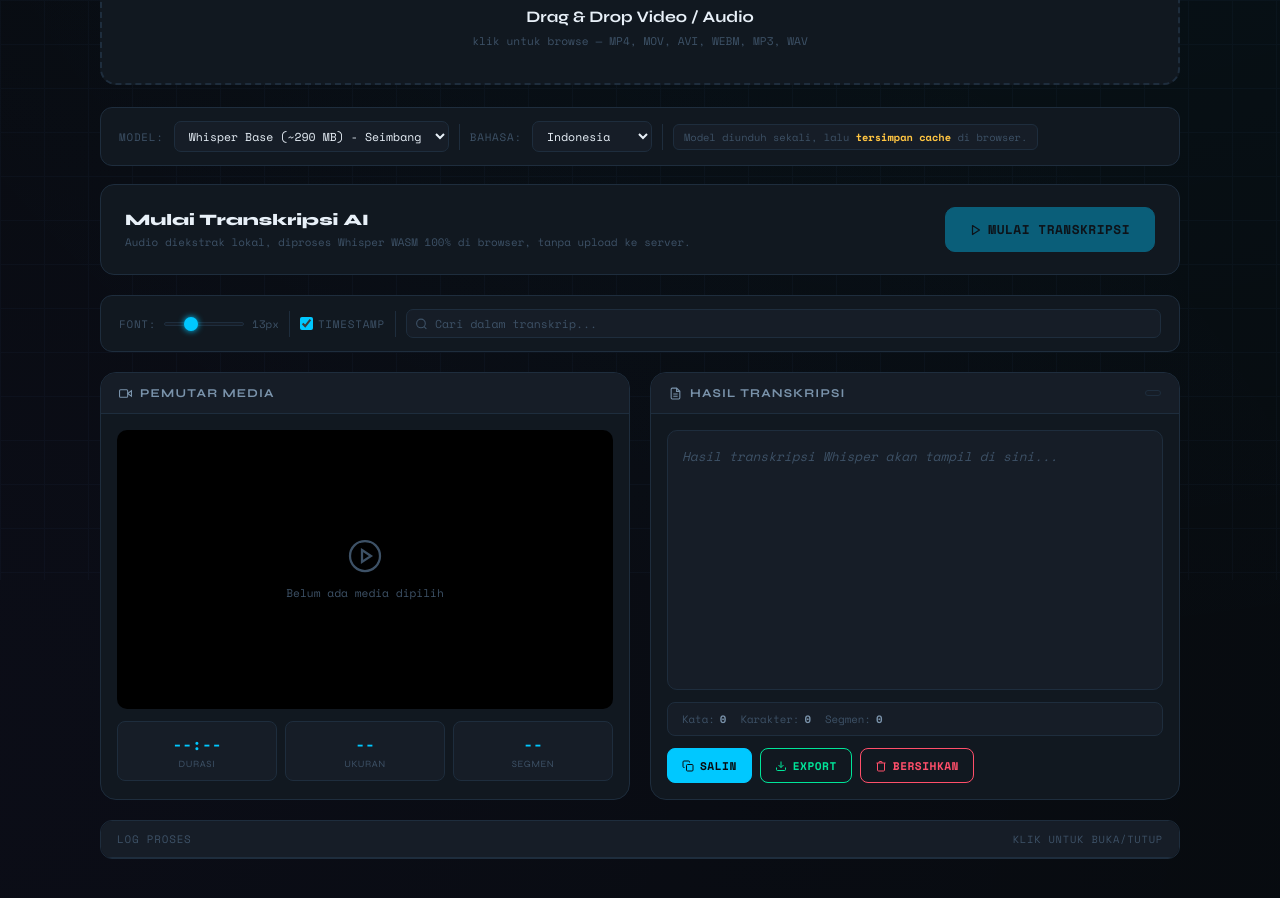
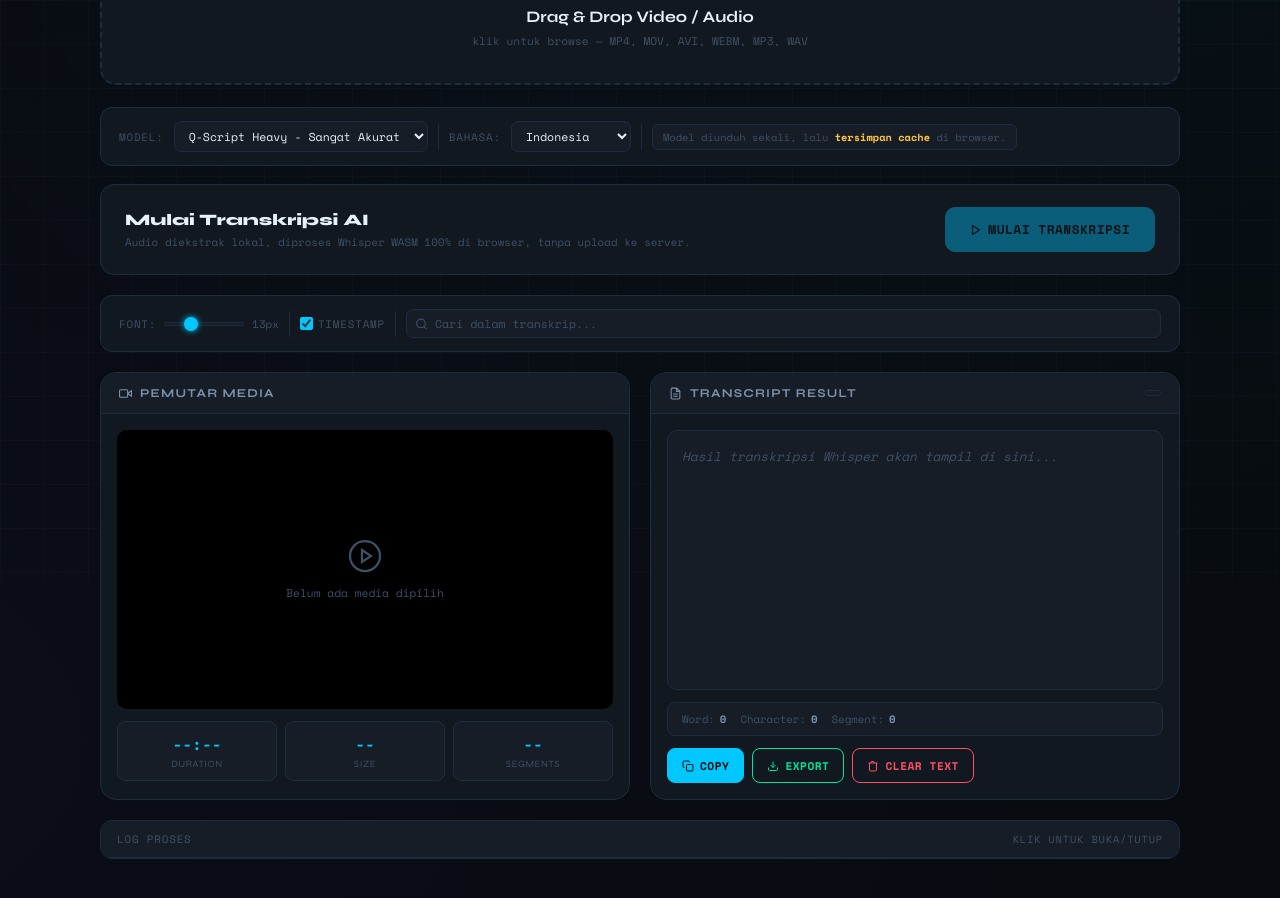
Before and after one commit to Qabilied5/Q-Script, a plain HTML site: page index.html in a window 1280 px wide. Shown: the part 220-1118 px from the top of the page. Drawn offline with nearby package versions, Linux system fonts and the light colour scheme.

Commit message:
Perubahan Languange dan Text UI

```diff
--- a/index.html
+++ b/index.html
@@ -460,9 +460,9 @@
   <div class="model-bar">
     <label>Model:</label>
     <select id="modelSelect">
-      <option value="Xenova/whisper-tiny">Whisper Tiny (~150 MB) - Tercepat</option>
-      <option value="Xenova/whisper-base" selected>Whisper Base (~290 MB) - Seimbang</option>
-      <option value="Xenova/whisper-small">Whisper Small (~970 MB) - Akurat</option>
+      <option value="Xenova/whisper-tiny">Q-Script Flash - Tercepat</option>
+      <option value="Xenova/whisper-base">Q-Script Balance - Seimbang</option>
+      <option value="Xenova/whisper-small" selected>Q-Script Heavy - Sangat Akurat</option>
     </select>
     <div class="bar-divider"></div>
     <label>Bahasa:</label>
@@ -563,15 +563,15 @@
         <div class="video-stats">
           <div class="stat-box">
             <span class="stat-val" id="statDuration">--:--</span>
-            <span class="stat-lbl">Durasi</span>
+            <span class="stat-lbl">Duration</span>
           </div>
           <div class="stat-box">
             <span class="stat-val" id="statFileSize">--</span>
-            <span class="stat-lbl">Ukuran</span>
+            <span class="stat-lbl">Size</span>
           </div>
           <div class="stat-box">
             <span class="stat-val" id="statChunks">--</span>
-            <span class="stat-lbl">Segmen</span>
+            <span class="stat-lbl">Segments</span>
           </div>
         </div>
       </div>
@@ -582,7 +582,7 @@
       <div class="panel-header">
         <span class="panel-title">
           <svg viewBox="0 0 24 24" fill="none" stroke="currentColor" stroke-width="2"><path d="M14 2H6a2 2 0 0 0-2 2v16a2 2 0 0 0 2 2h12a2 2 0 0 0 2-2V8z"/><polyline points="14 2 14 8 20 8"/><line x1="16" y1="13" x2="8" y2="13"/><line x1="16" y1="17" x2="8" y2="17"/></svg>
-          Hasil Transkripsi
+          Transcript Result
         </span>
         <span id="langBadge" style="font-family:var(--font-mono);font-size:0.6rem;color:var(--text-muted);background:var(--bg-card);border:1px solid var(--border);border-radius:5px;padding:2px 7px;"></span>
       </div>
@@ -591,14 +591,14 @@
           <span class="placeholder-text">Hasil transkripsi Whisper akan tampil di sini...</span>
         </div>
         <div class="transcript-stats">
-          <div class="t-stat">Kata: <b id="wordCount">0</b></div>
-          <div class="t-stat">Karakter: <b id="charCount">0</b></div>
-          <div class="t-stat">Segmen: <b id="segCount">0</b></div>
+          <div class="t-stat">Word: <b id="wordCount">0</b></div>
+          <div class="t-stat">Character: <b id="charCount">0</b></div>
+          <div class="t-stat">Segment: <b id="segCount">0</b></div>
         </div>
         <div class="action-row">
           <button class="btn btn-primary" id="copyBtn">
             <svg viewBox="0 0 24 24" fill="none" stroke="currentColor" stroke-width="2"><rect x="9" y="9" width="13" height="13" rx="2"/><path d="M5 15H4a2 2 0 0 1-2-2V4a2 2 0 0 1 2-2h9a2 2 0 0 1 2 2v1"/></svg>
-            Salin
+            Copy
           </button>
           <button class="btn btn-success" id="exportBtn">
             <svg viewBox="0 0 24 24" fill="none" stroke="currentColor" stroke-width="2"><path d="M21 15v4a2 2 0 0 1-2 2H5a2 2 0 0 1-2-2v-4"/><polyline points="7 10 12 15 17 10"/><line x1="12" y1="15" x2="12" y2="3"/></svg>
@@ -606,7 +606,7 @@
           </button>
           <button class="btn btn-danger" id="clearBtn">
             <svg viewBox="0 0 24 24" fill="none" stroke="currentColor" stroke-width="2"><polyline points="3 6 5 6 21 6"/><path d="M19 6v14a2 2 0 0 1-2 2H7a2 2 0 0 1-2-2V6m3 0V4a1 1 0 0 1 1-1h4a1 1 0 0 1 1 1v2"/></svg>
-            Bersihkan
+            Clear Text
           </button>
         </div>
       </div>
```
